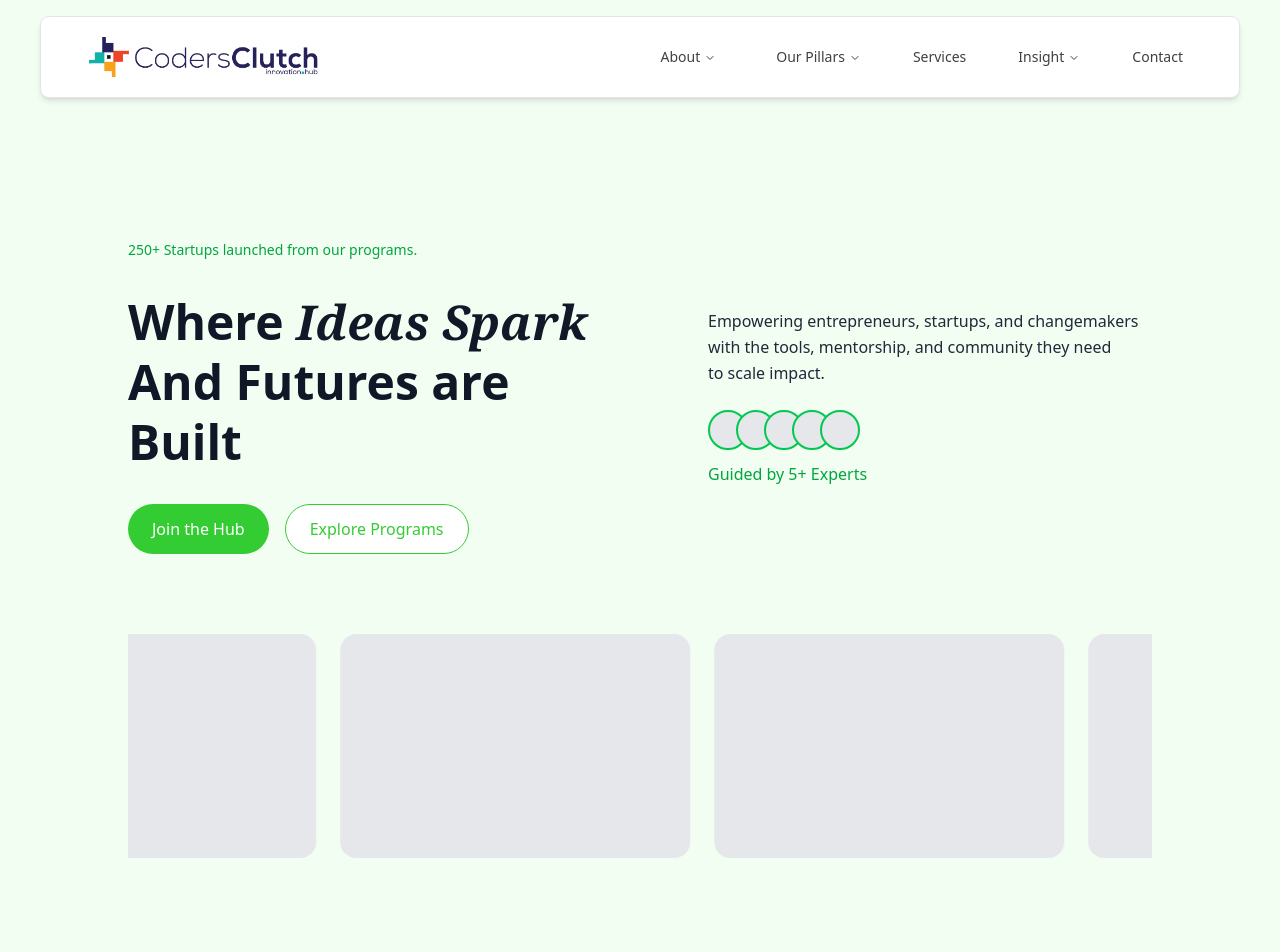
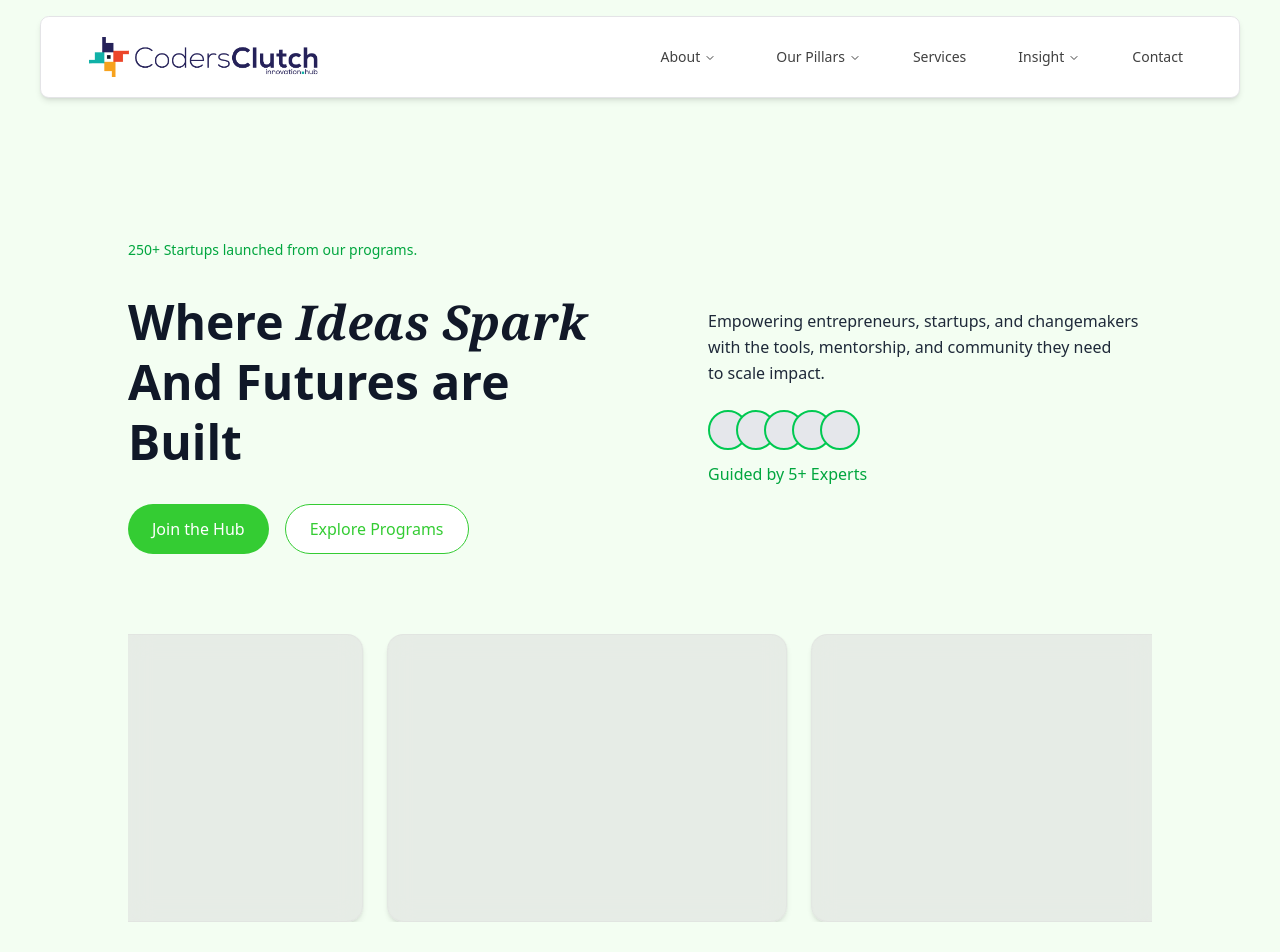
Before and after one commit to Eric-Eddie-Kabutey/CODERS-CLUTCH-INNOVATION-HUB-NEW-SANDBOX, a Next.js app: page /new-landing-page in a window 1280 px wide. Shown: the top 952 px of the page. Built offline with nearby package versions, Linux system fonts and the light colour scheme.

Commit message:
hero cards updated

```diff
--- a/components/new-landing-page/Event.tsx
+++ b/components/new-landing-page/Event.tsx
@@ -54,7 +54,7 @@ const events = [
 function Events() {
   return (
     <section className="w-full bg-gradient-to-br from-gray-50 to-white py-24 px-4">
-      <div className="max-w-7xl p-15 mx-auto  border-2 border-black bg-black rounded-tl-3xl">
+      <div className="max-w-7xl p-15 mx-auto  border-2 border-black bg-black rounded-tr-3xl">
         {/* Top Section - Improved alignment */}
         <div className="grid grid-cols-1 lg:grid-cols-2 gap-12 mb-20">
           <div className="space-y-6">
--- a/components/new-landing-page/Hero.tsx
+++ b/components/new-landing-page/Hero.tsx
@@ -12,7 +12,11 @@ const Hero = () => {
             </p>
 
             <h1 className="text-4xl md:text-5xl font-semibold leading-tight text-gray-900">
-              Where <span className="font-serif italic font-bold text-[#111828]"> Ideas Spark</span>  <br />
+              Where{" "}
+              <span className="font-serif italic font-bold text-[#111828]">
+                Ideas Spark
+              </span>{" "}
+              <br />
               And Futures are Built
             </h1>
 
@@ -27,7 +31,7 @@ const Hero = () => {
           </div>
 
           {/* RIGHT SIDE */}
-          <div className="space-y-6 lg:pl-11"> {/* Added lg:pl-8 to move right-side content slightly right */}
+          <div className="space-y-6 lg:pl-11">
             <p className="text-gray-800 text-base leading-relaxed">
               Empowering entrepreneurs, startups, and changemakers <br />
               with the tools, mentorship, and community they need <br />
@@ -36,7 +40,7 @@ const Hero = () => {
 
             <div className="space-y-3">
               <div className="overflow-hidden">
-                <div className="flex -space-x-3 ">
+                <div className="flex -space-x-3">
                   {[...Array(5)].map((_, i) => (
                     <div
                       key={i}
@@ -58,7 +62,7 @@ const Hero = () => {
             {[...Array(8)].map((_, i) => (
               <div
                 key={i}
-                className="min-w-[350px] h-56 bg-gray-200 rounded-2xl flex-shrink-0"
+                className="min-w-[400px] h-72 bg-[#d9d9d9]/50 backdrop-blur-md border border-[#d9d9d9]/40 rounded-2xl flex-shrink-0 shadow-md"
               />
             ))}
           </div>
```
